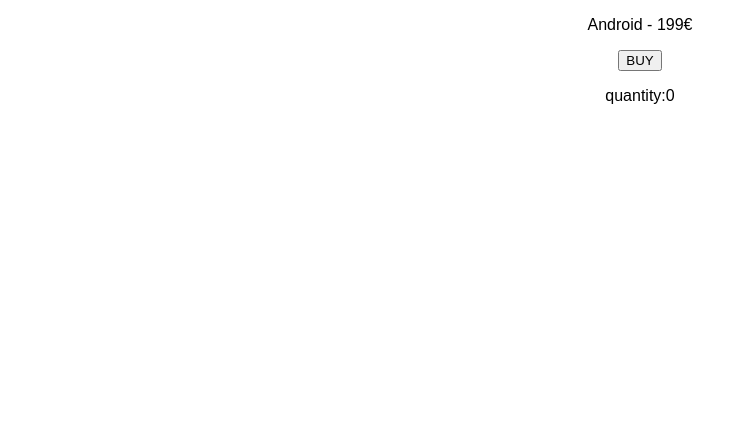
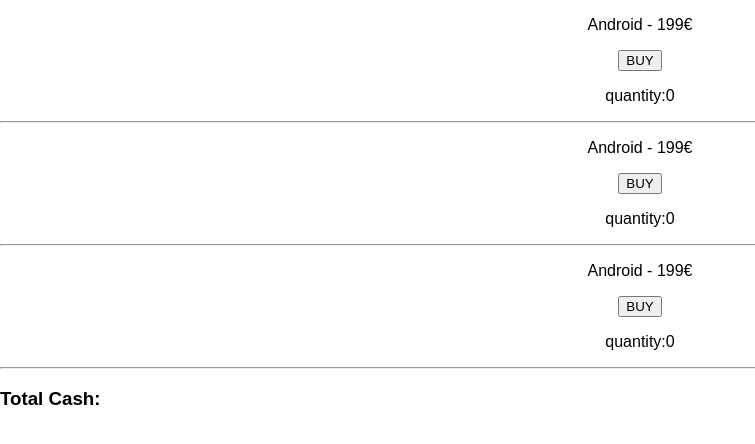
Before and after one commit to acordani/Intro_to_react, a React (Create React App) app in the folder code4startup-react/: page / in a window 1280 px wide. Shown: the top 444 px of the page, without its empty margins (0-755 px from the left). Built offline with nearby package versions, Linux system fonts and the light colour scheme.

Commit message:
Reusable Components

```diff
--- a/code4startup-react/src/App.js
+++ b/code4startup-react/src/App.js
@@ -23,9 +23,32 @@
         <p>Android - 199€</p>
         <button onClick={this.buy} type="submit">BUY</button>
         <p>quantity:{this.state.qty}</p>
+        <hr/>
       </div>
     );
   }
 }
 
-export default Product;
+class Total extends React.Component {
+  render() {
+    return(
+      <h3>Total Cash: </h3>
+    )
+  }
+}
+
+class ProductList extends React.Component {
+  render() {
+    return(
+      <div>
+        <Product />
+        <Product />
+        <Product />
+        <Total />
+      </div>
+
+    )
+  }
+}
+
+export default ProductList;
```
Also changed, not shown: 1 other file (tests, documents, lock files or other folders).
